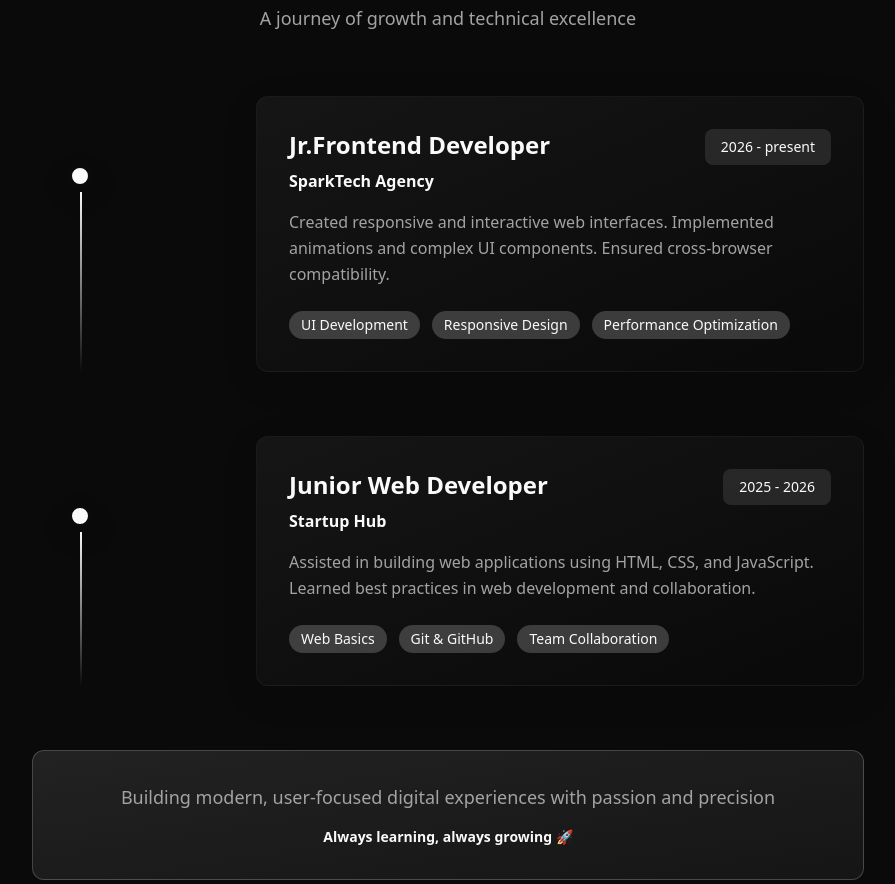
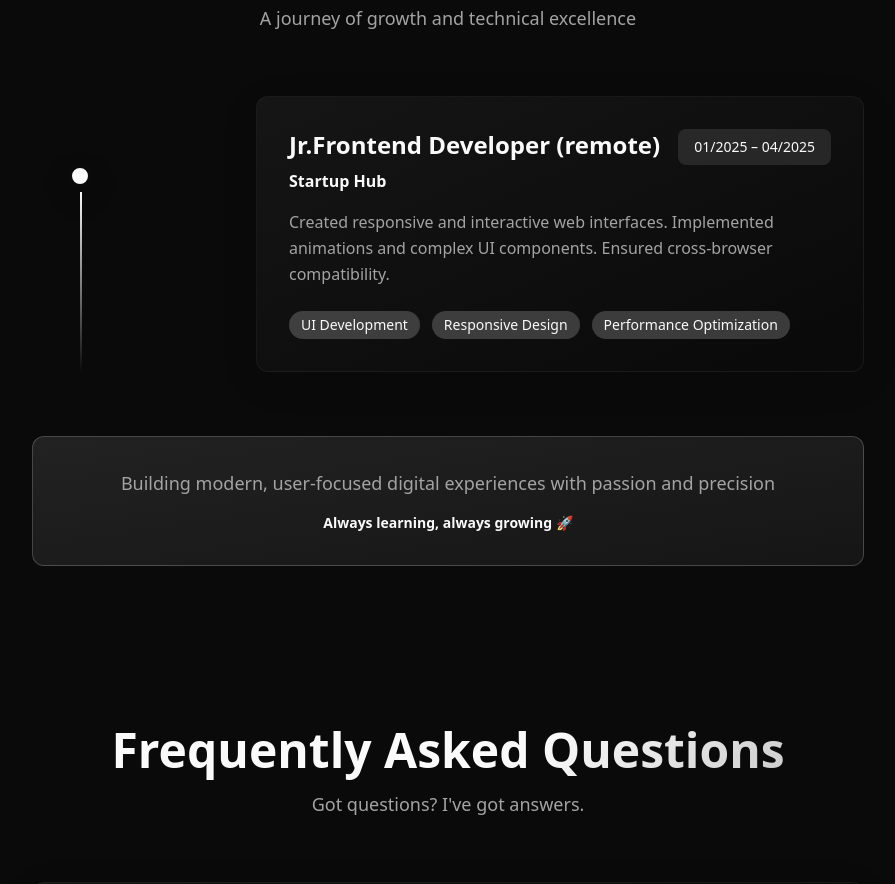
Before and after one commit to EbnulAhsan/portfolio-website, a Next.js app: page / in a window 1280 px wide. Shown: the part 3680-4564 px from the top of the page, without its empty margins (192-1087 px from the left). Built offline with nearby package versions, Linux system fonts and the light colour scheme.

Commit message:
experience changes

```diff
--- a/components/experience.tsx
+++ b/components/experience.tsx
@@ -21,21 +21,21 @@ const Experience = () => {
       highlights: ['Full-Stack Development', 'Database Design', 'API Integration'],
     },*/
     {
-      role: 'Jr.Frontend Developer',
-      company: 'SparkTech Agency',
-      period: '2026 - present',
+      role: 'Jr.Frontend Developer (remote)',
+      company: 'Startup Hub ',
+      period: '01/2025 – 04/2025',
       description:
         'Created responsive and interactive web interfaces. Implemented animations and complex UI components. Ensured cross-browser compatibility.',
       highlights: ['UI Development', 'Responsive Design', 'Performance Optimization'],
     },
-    {
-      role: 'Junior Web Developer',
-      company: 'Startup Hub',
-      period: '2025 - 2026',
-      description:
-        'Assisted in building web applications using HTML, CSS, and JavaScript. Learned best practices in web development and collaboration.',
-      highlights: ['Web Basics', 'Git & GitHub', 'Team Collaboration'],
-    },
+    // {
+    //   role: 'Junior Web Developer',
+    //   company: 'Startup Hub',
+    //   period: '2025 - 2026',
+    //   description:
+    //     'Assisted in building web applications using HTML, CSS, and JavaScript. Learned best practices in web development and collaboration.',
+    //   highlights: ['Web Basics', 'Git & GitHub', 'Team Collaboration'],
+    // },
   ]
 
   const containerVariants = {
```
